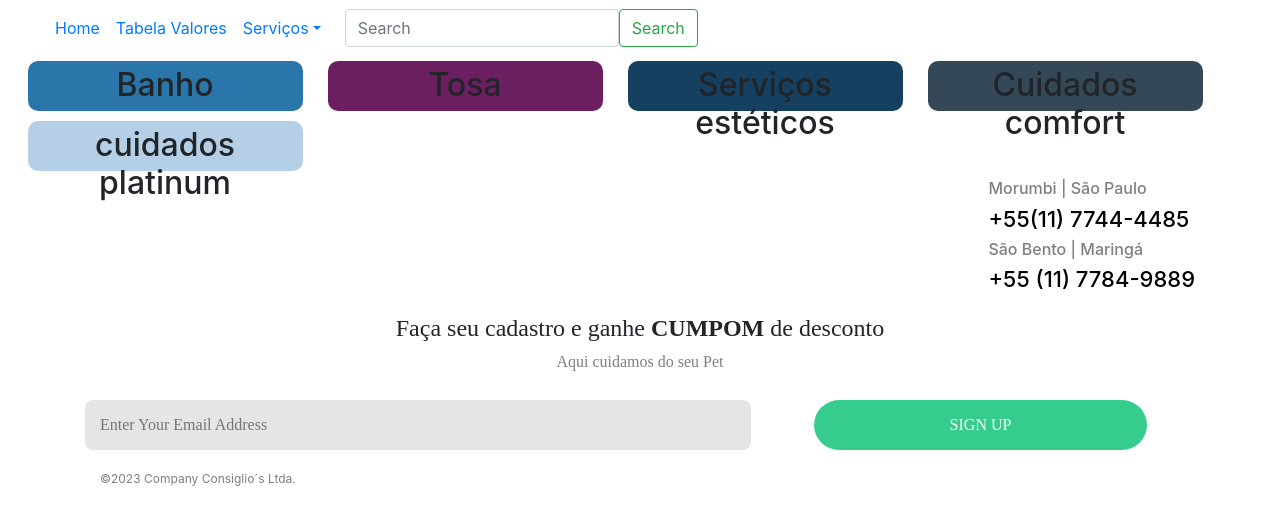
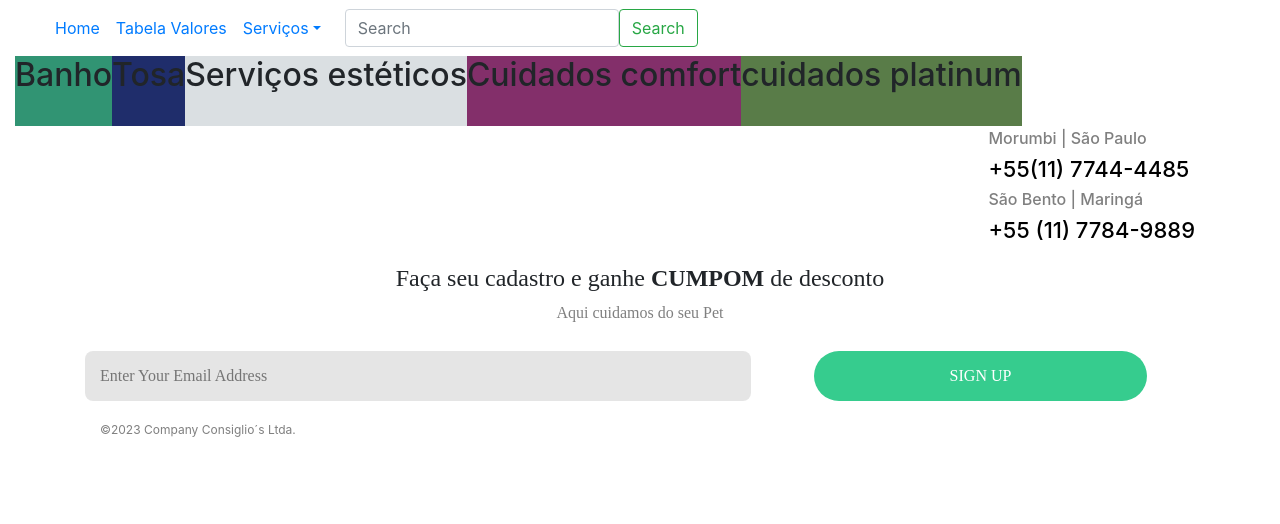
Before and after one commit to srconsiglio/projetoPets, a plain HTML site: page servicos.html in a window 1280 px wide. Drawn offline with nearby package versions, Linux system fonts and the light colour scheme.

Commit message:
Alteração cor container

```diff
--- a/css/style.css
+++ b/css/style.css
@@ -15,13 +15,17 @@
 
 ul.footer_list {
     list-style: none;
-    padding-left: 0px;
+    padding: 0px;
   }
   ul.footer_list li {
     color: rgba(0, 0, 0, 0.5);
     line-height: 1.6;
     font-weight: 500;
   }
+
+.container{
+  float: inline-end;
+}
 
   ul.footer_list li.phone {
     font-size: 22px;
--- a/css/styleservicos.css
+++ b/css/styleservicos.css
@@ -161,3 +161,7 @@ ul.footer_list {
   .grow:hover {
       height: 115px; /* This is the height on hover */
   }
+
+  .grow1{
+    size: 10px;
+  }
--- a/servicos.html
+++ b/servicos.html
@@ -48,24 +48,24 @@
 <!--Fim nav-->
 
 <!--ínicio conteiner-->
-<div class="col-12 d-flex align-content-stretch flex-wrap">
-    <div class="grow" style="background-color: #2a75a9;">
+<div class="col-10 d-flex align-content-stretch flex-wrap">
+    <div class="grow1" style="background-color: #319473;">
         <h2>Banho</h2> <br>
     </div>
 
-<div class="grow" style="background-color: #6b1f61;">
+<div class="grow2" style="background-color: #1f2d6b;">
     <h2>Tosa</h2> <br>
 </div>
 
-<div class="grow" style="background-color: #15405f;">
+<div class="grow3" style="background-color: #dadfe2;">
     <h2>Serviços estéticos</h2> <br>
 </div>
 
-<div class="grow" style="background-color: #344857;">
+<div class="grow4" style="background-color: #832f6a;">
     <h2>Cuidados comfort</h2><br>
 </div>
 
-<div class="grow" style="background-color: #b5d0e6;">
+<div class="grow5" style="background-color: #597c48;">
     <h2>cuidados platinum</h2> <br>
 </div>
 </div>
```
Also changed, not shown: index.html (+1 -1 lines).
